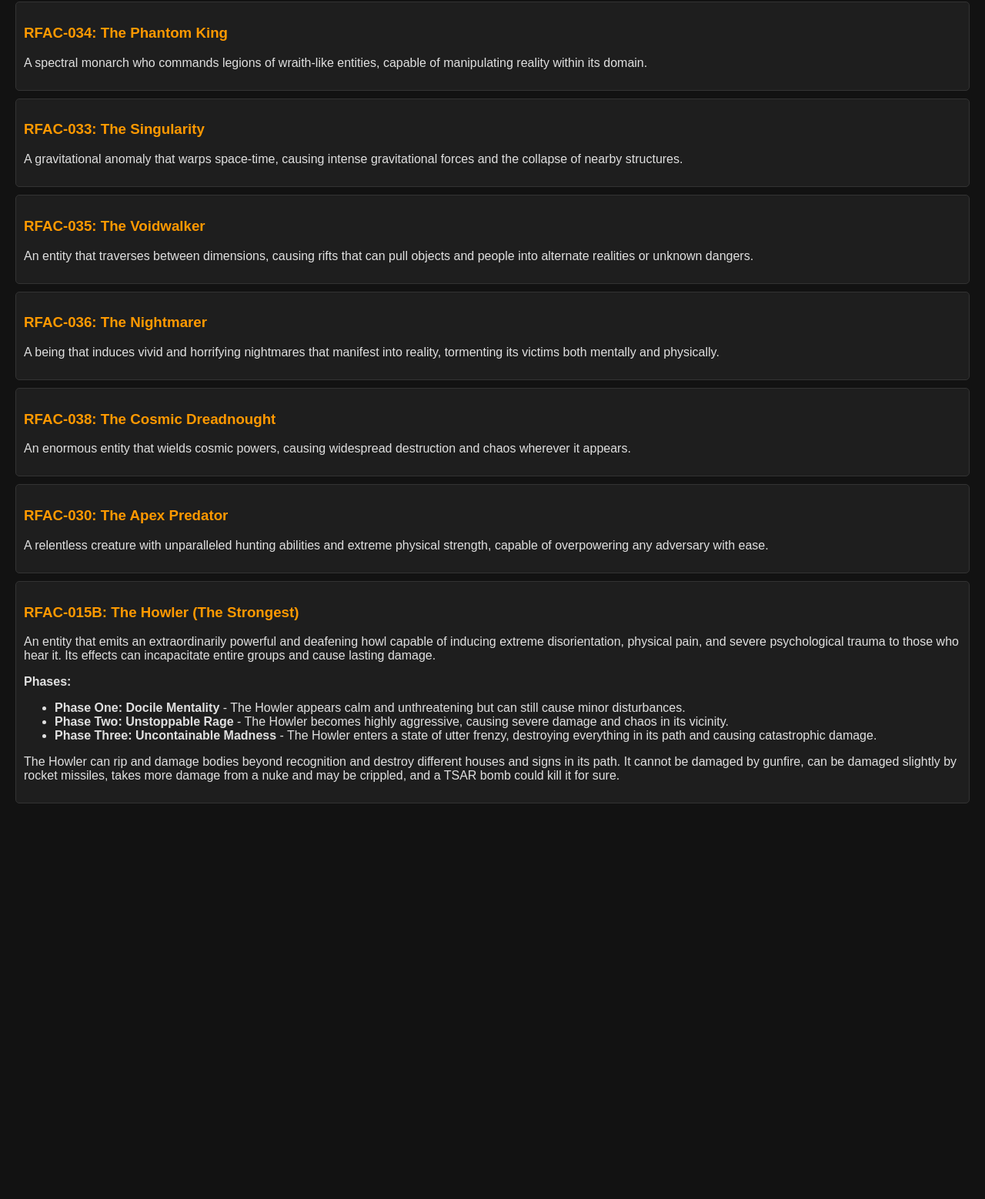
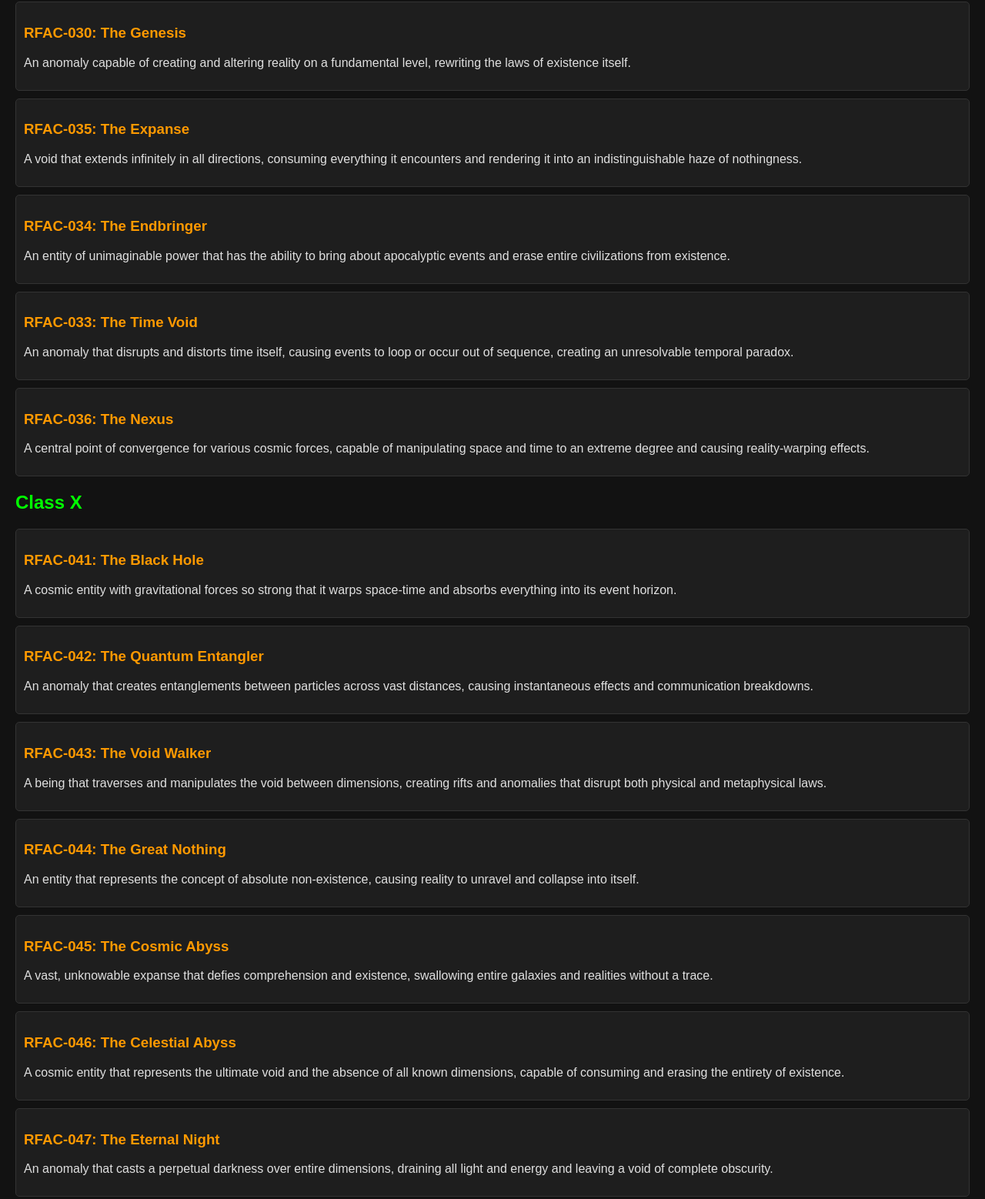
Before and after one commit to LexBe11/ReactFirstAnomalies, a plain HTML site: page index.html in a window 1280 px wide. Shown: the part 4333-5891 px from the top of the page at 77% size. Before the commit the page ends 5407 px from the top, so only its background shows below. Drawn offline with Linux system fonts and the light colour scheme.

Commit message:
Update index.html

```diff
--- a/index.html
+++ b/index.html
@@ -174,39 +174,84 @@
             <p>A flame that burns perpetually and can incinerate anything it touches, including intangible entities and phenomena.</p>
         </div>
         <div class="anomaly">
-            <h3>RFAC-034: The Phantom King</h3>
-            <p>A spectral monarch who commands legions of wraith-like entities, capable of manipulating reality within its domain.</p>
+            <h3>RFAC-030: The Genesis</h3>
+            <p>An anomaly capable of creating and altering reality on a fundamental level, rewriting the laws of existence itself.</p>
         </div>
         <div class="anomaly">
-            <h3>RFAC-033: The Singularity</h3>
-            <p>A gravitational anomaly that warps space-time, causing intense gravitational forces and the collapse of nearby structures.</p>
+            <h3>RFAC-035: The Expanse</h3>
+            <p>A void that extends infinitely in all directions, consuming everything it encounters and rendering it into an indistinguishable haze of nothingness.</p>
         </div>
         <div class="anomaly">
-            <h3>RFAC-035: The Voidwalker</h3>
-            <p>An entity that traverses between dimensions, causing rifts that can pull objects and people into alternate realities or unknown dangers.</p>
+            <h3>RFAC-034: The Endbringer</h3>
+            <p>An entity of unimaginable power that has the ability to bring about apocalyptic events and erase entire civilizations from existence.</p>
         </div>
         <div class="anomaly">
-            <h3>RFAC-036: The Nightmarer</h3>
-            <p>A being that induces vivid and horrifying nightmares that manifest into reality, tormenting its victims both mentally and physically.</p>
+            <h3>RFAC-033: The Time Void</h3>
+            <p>An anomaly that disrupts and distorts time itself, causing events to loop or occur out of sequence, creating an unresolvable temporal paradox.</p>
         </div>
         <div class="anomaly">
-            <h3>RFAC-038: The Cosmic Dreadnought</h3>
-            <p>An enormous entity that wields cosmic powers, causing widespread destruction and chaos wherever it appears.</p>
+            <h3>RFAC-036: The Nexus</h3>
+            <p>A central point of convergence for various cosmic forces, capable of manipulating space and time to an extreme degree and causing reality-warping effects.</p>
+        </div>
+
+        <h2>Class X</h2>
+        <div class="anomaly">
+            <h3>RFAC-041: The Black Hole</h3>
+            <p>A cosmic entity with gravitational forces so strong that it warps space-time and absorbs everything into its event horizon.</p>
         </div>
         <div class="anomaly">
-            <h3>RFAC-030: The Apex Predator</h3>
-            <p>A relentless creature with unparalleled hunting abilities and extreme physical strength, capable of overpowering any adversary with ease.</p>
+            <h3>RFAC-042: The Quantum Entangler</h3>
+            <p>An anomaly that creates entanglements between particles across vast distances, causing instantaneous effects and communication breakdowns.</p>
         </div>
         <div class="anomaly">
-            <h3>RFAC-015B: The Howler (The Strongest)</h3>
-            <p>An entity that emits an extraordinarily powerful and deafening howl capable of inducing extreme disorientation, physical pain, and severe psychological trauma to those who hear it. Its effects can incapacitate entire groups and cause lasting damage.</p>
-            <p><strong>Phases:</strong></p>
-            <ul>
-                <li><strong>Phase One: Docile Mentality</strong> - The Howler appears calm and unthreatening but can still cause minor disturbances.</li>
-                <li><strong>Phase Two: Unstoppable Rage</strong> - The Howler becomes highly aggressive, causing severe damage and chaos in its vicinity.</li>
-                <li><strong>Phase Three: Uncontainable Madness</strong> - The Howler enters a state of utter frenzy, destroying everything in its path and causing catastrophic damage.</li>
-            </ul>
-            <p>The Howler can rip and damage bodies beyond recognition and destroy different houses and signs in its path. It cannot be damaged by gunfire, can be damaged slightly by rocket missiles, takes more damage from a nuke and may be crippled, and a TSAR bomb could kill it for sure.</p>
+            <h3>RFAC-043: The Void Walker</h3>
+            <p>A being that traverses and manipulates the void between dimensions, creating rifts and anomalies that disrupt both physical and metaphysical laws.</p>
+        </div>
+        <div class="anomaly">
+            <h3>RFAC-044: The Great Nothing</h3>
+            <p>An entity that represents the concept of absolute non-existence, causing reality to unravel and collapse into itself.</p>
+        </div>
+        <div class="anomaly">
+            <h3>RFAC-045: The Cosmic Abyss</h3>
+            <p>A vast, unknowable expanse that defies comprehension and existence, swallowing entire galaxies and realities without a trace.</p>
+        </div>
+        <div class="anomaly">
+            <h3>RFAC-046: The Celestial Abyss</h3>
+            <p>A cosmic entity that represents the ultimate void and the absence of all known dimensions, capable of consuming and erasing the entirety of existence.</p>
+        </div>
+        <div class="anomaly">
+            <h3>RFAC-047: The Eternal Night</h3>
+            <p>An anomaly that casts a perpetual darkness over entire dimensions, draining all light and energy and leaving a void of complete obscurity.</p>
+        </div>
+        <div class="anomaly">
+            <h3>RFAC-048: The Absolute Zero</h3>
+            <p>An anomaly that can reduce the temperature of any system to absolute zero, freezing all matter and energy and halting all processes.</p>
+        </div>
+        <div class="anomaly">
+            <h3>RFAC-049: The Omega Collapse</h3>
+            <p>An event that signifies the end of all known matter and energy, causing a total collapse of all known physical laws and the end of the universe.</p>
+        </div>
+
+        <h2>GOD Tier</h2>
+        <div class="anomaly">
+            <h3>RFAC-050: The Absolute Paradox</h3>
+            <p>An anomaly that creates an unresolvable contradiction within the fabric of reality, causing simultaneous existence and non-existence of entire universes.</p>
+        </div>
+        <div class="anomaly">
+            <h3>RFAC-051: The Omniversal Catalyst</h3>
+            <p>A being that has the power to manipulate and control every aspect of every universe simultaneously, making it the ultimate force of creation and destruction.</p>
+        </div>
+        <div class="anomaly">
+            <h3>RFAC-052: The Reality Weaver</h3>
+            <p>An entity that can reshape and redefine the laws of reality at will, influencing the fundamental nature of existence itself.</p>
+        </div>
+        <div class="anomaly">
+            <h3>RFAC-053: The Infiniverse Nexus</h3>
+            <p>A convergence point of all realities, dimensions, and timelines, where the ultimate powers and forces meet and interact.</p>
+        </div>
+        <div class="anomaly">
+            <h3>RFAC-054: The ??? </h3>
+            <p>The ultimate culmination of all cosmic and metaphysical forces, capable of bringing about the absolute conclusion of all existence and beyond. (nobody knows if it's real...)</p>
         </div>
     </div>
 </body>
```
